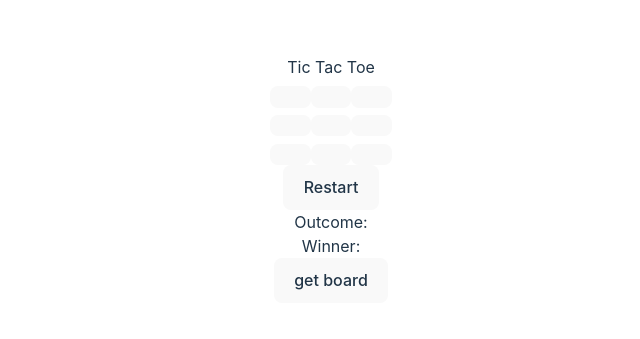
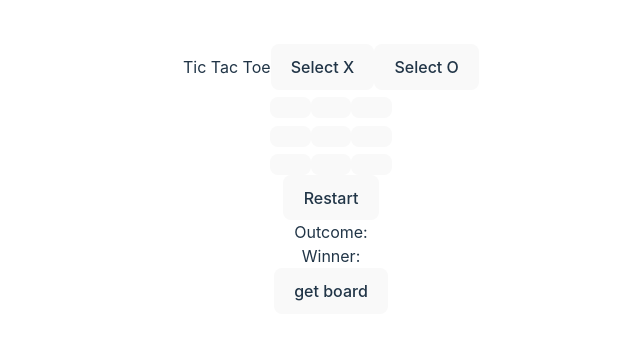
Before and after one commit to fractal-bootcamp/parthagrawal.tictactoe, a React (Vite) app: page / in a window 1280 px wide. Shown: the part 221-560 px from the top of the page, without its empty margins (309-949 px from the left). Built offline with nearby package versions, Linux system fonts and the light colour scheme.

Commit message:
can send moves to the server

```diff
--- a/server.ts
+++ b/server.ts
@@ -79,7 +79,7 @@ app.post('/game/:gameId/move', verifyMove, (req, res) => {
 
     const response = GameService(games).makeMove(game, token, row, column)
 
-    res.status(response.status).send(response.output)
+    res.status(response.status).json(response.data)
 
 })
 
--- a/src/App.tsx
+++ b/src/App.tsx
@@ -159,11 +159,11 @@ type MoveProps = {
   setBoard: React.Dispatch<React.SetStateAction<Board>>
   rowIndex: number
   mvIndex: number
-  p: Move
+  myToken: PlayerToken
 }
 
 const GAME_ID = 123123
-const myToken: PlayerToken = "X"
+const myToken: PlayerToken = "O"
 
 /** TODO
  * allow user to specify game id and select from a lobby
@@ -172,7 +172,7 @@ const myToken: PlayerToken = "X"
  * @returns
  */
 
-const Move = ({ p, rowIndex, mvIndex }: MoveProps) => {
+const Move = ({ myToken, rowIndex, mvIndex }: MoveProps) => {
 
   const [move, setMove] = useState<Move>("")
 
@@ -194,8 +194,9 @@ const Move = ({ p, rowIndex, mvIndex }: MoveProps) => {
 
       })
       const jsonResponse = await response.json()
+      console.log("hey")
       console.log(jsonResponse)
-      setMove(jsonResponse.game.data.board[rowIndex][mvIndex])
+      setMove(jsonResponse.board[rowIndex][mvIndex])
 
     }} className='flex w-10 h-10 bg-slate-400  items-center justify-center'>
       {/* NEED TO SHIFT THIS TO DISPLAY THE RESPONSE */}
@@ -207,13 +208,13 @@ const Move = ({ p, rowIndex, mvIndex }: MoveProps) => {
 
 
 
-const Row = ({ p, rowIndex, board, setBoard }: { p: Move, rowIndex: number, board: Board, setBoard: React.Dispatch<React.SetStateAction<Board>> }) => {
+const Row = ({ myToken, rowIndex, board, setBoard }: { myToken: PlayerToken, rowIndex: number, board: Board, setBoard: React.Dispatch<React.SetStateAction<Board>> }) => {
   return (
     <div className='flex gap-3 min-h-10 m-3 '>
       {/* returns squares for each row */}
       {board[rowIndex].map(
         (_moveStr: string, mvIndex: number) => {
-          return (<Move p={p} board={board} setBoard={setBoard} rowIndex={rowIndex} mvIndex={mvIndex} />)
+          return (<Move myToken={myToken} board={board} setBoard={setBoard} rowIndex={rowIndex} mvIndex={mvIndex} />)
         })}
     </div>
   )
@@ -225,6 +226,7 @@ const Board = () => {
 
   const [winState, setWinState] = useState<WinState>({ outcome: null, winner: "" })
 
+  const [myToken, setToken] = useState<PlayerToken>('X')
 
   const [board, setBoard] = useState<Board>(structuredClone(initialBoard))
   const [p, setPlayer] = useState<Move>("O")
@@ -242,8 +244,18 @@ const Board = () => {
 
   return (
     <>
+      <button onClick={() => {
+        setToken('X'); console.log(myToken)
+      }}>
+        Select X
+      </button>
+      <button onClick={() => {
+        setToken('O'); console.log(myToken)
+      }}>
+        Select O
+      </button>
       {board.map((_element, index: number) => {
-        return (<Row p={p} board={board} setBoard={setBoard} rowIndex={index} />)
+        return (<Row myToken={myToken} board={board} setBoard={setBoard} rowIndex={index} />)
       })}
 
       <button onClick={() => { setBoard(structuredClone(initialBoard)) }}>Restart</button >
```
Also changed, not shown: gameService.ts (+9 -3 lines).
